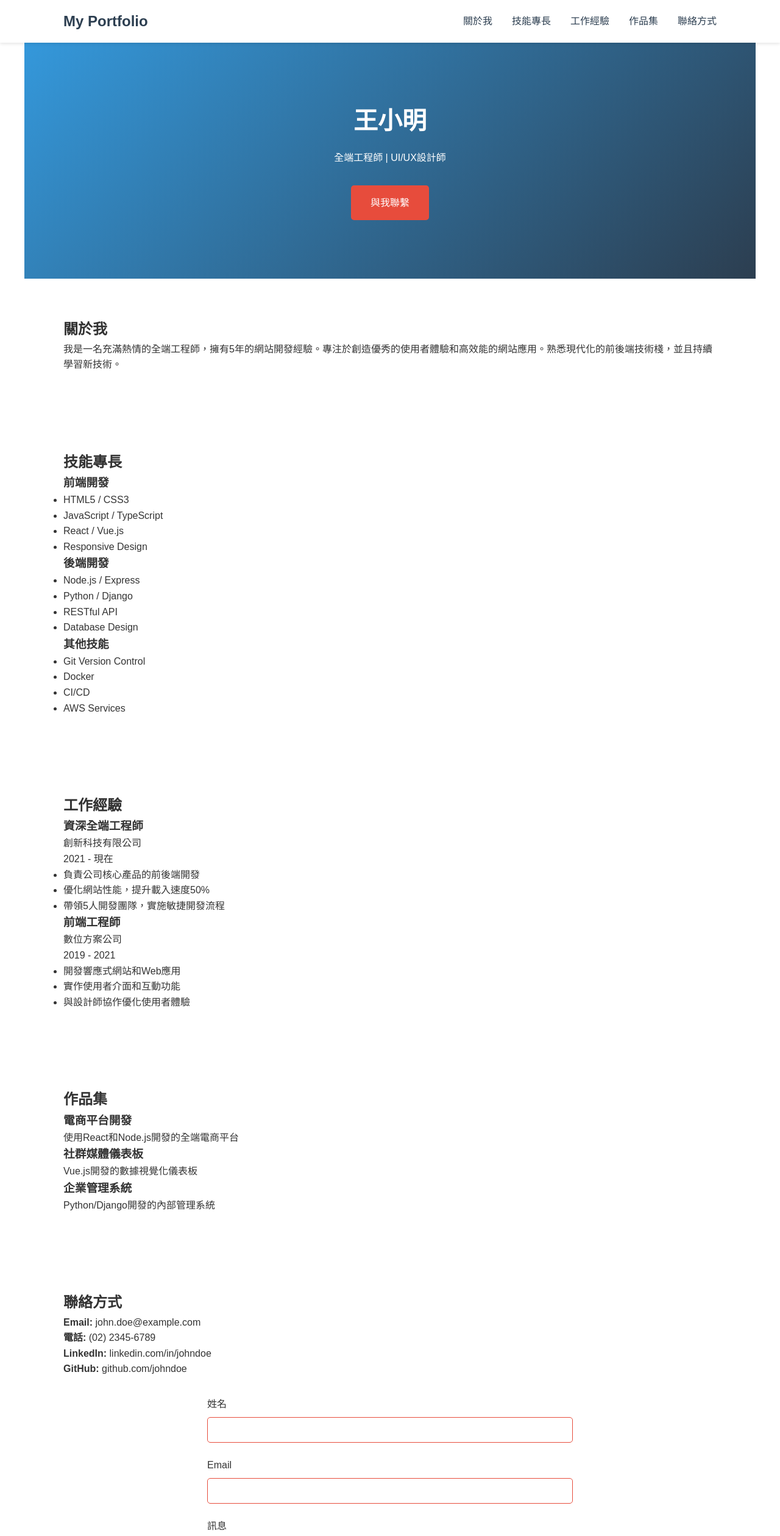
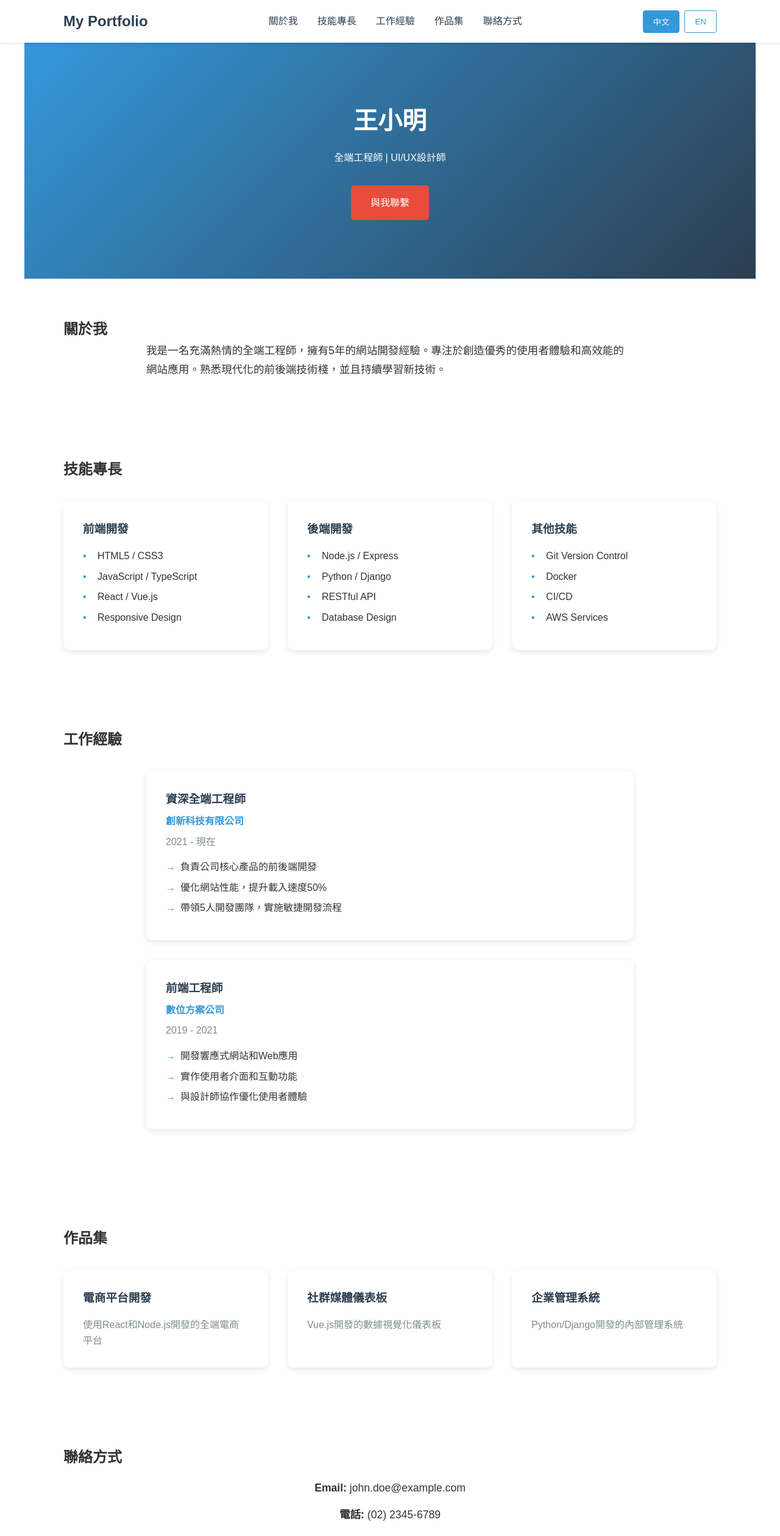
Before and after one commit to JkitH/Profile, a plain HTML site: page index.html in a window 1280 px wide. Shown: the top 2519 px of the page at 61% size. Drawn offline with Linux system fonts and the light colour scheme.

Commit message:
初始化專案：新增個人履歷網站檔案

```diff
--- a/index.html
+++ b/index.html
@@ -5,7 +5,7 @@
     <meta name="viewport" content="width=device-width, initial-scale=1.0">
     <meta name="description" content="個人履歷網站 - 展示專業技能與工作經驗">
     <meta name="keywords" content="個人履歷,作品集,專業技能,工作經驗">
-    <title>個人履歷網站</title>
+    <title data-i18n="pageTitle">個人履歷網站</title>
     <link rel="stylesheet" href="styles.css">
     <link rel="stylesheet" href="error.css">
 </head>
@@ -13,13 +13,17 @@
     <header>
         <nav>
             <div class="logo">My Portfolio</div>
-            <ul>
-                <li><a href="#about">關於我</a></li>
-                <li><a href="#skills">技能專長</a></li>
-                <li><a href="#experience">工作經驗</a></li>
-                <li><a href="#portfolio">作品集</a></li>
-                <li><a href="#contact">聯絡方式</a></li>
+            <ul class="nav-links">
+                <li><a href="#about" data-i18n="nav.about">關於我</a></li>
+                <li><a href="#skills" data-i18n="nav.skills">技能專長</a></li>
+                <li><a href="#experience" data-i18n="nav.experience">工作經驗</a></li>
+                <li><a href="#portfolio" data-i18n="nav.portfolio">作品集</a></li>
+                <li><a href="#contact" data-i18n="nav.contact">聯絡方式</a></li>
             </ul>
+            <div class="language-switch">
+                <button class="lang-btn" data-lang="zh-TW">中文</button>
+                <button class="lang-btn" data-lang="en-US">EN</button>
+            </div>
         </nav>
     </header>
 
@@ -146,6 +150,7 @@
         </div>
     </footer>
 
-    <script src="script.js"></script>
+    <script type="module" src="locales.js"></script>
+    <script type="module" src="script.js"></script>
 </body>
 </html>
--- /dev/null
+++ b/locales.js
@@ -0,0 +1,182 @@
+const locales = {
+    'zh-TW': {
+        nav: {
+            about: '關於我',
+            skills: '技能專長',
+            experience: '工作經驗',
+            portfolio: '作品集',
+            contact: '聯絡方式'
+        },
+        hero: {
+            name: '王小明',
+            title: '全端工程師 | UI/UX設計師',
+            contact: '與我聯繫'
+        },
+        about: {
+            title: '關於我',
+            content: '我是一名充滿熱情的全端工程師，擁有5年的網站開發經驗。專注於創造優秀的使用者體驗和高效能的網站應用。熟悉現代化的前後端技術棧，並且持續學習新技術。'
+        },
+        skills: {
+            title: '技能專長',
+            frontend: {
+                title: '前端開發',
+                items: ['HTML5 / CSS3', 'JavaScript / TypeScript', 'React / Vue.js', 'Responsive Design']
+            },
+            backend: {
+                title: '後端開發',
+                items: ['Node.js / Express', 'Python / Django', 'RESTful API', 'Database Design']
+            },
+            other: {
+                title: '其他技能',
+                items: ['Git Version Control', 'Docker', 'CI/CD', 'AWS Services']
+            }
+        },
+        experience: {
+            title: '工作經驗',
+            jobs: [
+                {
+                    title: '資深全端工程師',
+                    company: '創新科技有限公司',
+                    period: '2021 - 現在',
+                    responsibilities: [
+                        '負責公司核心產品的前後端開發',
+                        '優化網站性能，提升載入速度50%',
+                        '帶領5人開發團隊，實施敏捷開發流程'
+                    ]
+                },
+                {
+                    title: '前端工程師',
+                    company: '數位方案公司',
+                    period: '2019 - 2021',
+                    responsibilities: [
+                        '開發響應式網站和Web應用',
+                        '實作使用者介面和互動功能',
+                        '與設計師協作優化使用者體驗'
+                    ]
+                }
+            ]
+        },
+        portfolio: {
+            title: '作品集',
+            projects: [
+                {
+                    title: '電商平台開發',
+                    description: '使用React和Node.js開發的全端電商平台'
+                },
+                {
+                    title: '社群媒體儀表板',
+                    description: 'Vue.js開發的數據視覺化儀表板'
+                },
+                {
+                    title: '企業管理系統',
+                    description: 'Python/Django開發的內部管理系統'
+                }
+            ]
+        },
+        contact: {
+            title: '聯絡方式',
+            email: 'Email',
+            phone: '電話',
+            form: {
+                name: '姓名',
+                email: 'Email',
+                message: '訊息',
+                submit: '發送訊息'
+            }
+        },
+        footer: {
+            copyright: '© 2024 個人履歷網站. All rights reserved.'
+        }
+    },
+    'en-US': {
+        nav: {
+            about: 'About',
+            skills: 'Skills',
+            experience: 'Experience',
+            portfolio: 'Portfolio',
+            contact: 'Contact'
+        },
+        hero: {
+            name: 'John Wang',
+            title: 'Full Stack Developer | UI/UX Designer',
+            contact: 'Contact Me'
+        },
+        about: {
+            title: 'About Me',
+            content: 'I am a passionate full-stack developer with 5 years of web development experience. I focus on creating excellent user experiences and high-performance web applications. Proficient in modern front-end and back-end technology stacks, and continuously learning new technologies.'
+        },
+        skills: {
+            title: 'Professional Skills',
+            frontend: {
+                title: 'Frontend Development',
+                items: ['HTML5 / CSS3', 'JavaScript / TypeScript', 'React / Vue.js', 'Responsive Design']
+            },
+            backend: {
+                title: 'Backend Development',
+                items: ['Node.js / Express', 'Python / Django', 'RESTful API', 'Database Design']
+            },
+            other: {
+                title: 'Other Skills',
+                items: ['Git Version Control', 'Docker', 'CI/CD', 'AWS Services']
+            }
+        },
+        experience: {
+            title: 'Work Experience',
+            jobs: [
+                {
+                    title: 'Senior Full Stack Developer',
+                    company: 'Innovation Tech Co., Ltd.',
+                    period: '2021 - Present',
+                    responsibilities: [
+                        'Responsible for full-stack development of core products',
+                        'Optimized website performance, improving load speed by 50%',
+                        'Led a team of 5 developers, implementing agile development processes'
+                    ]
+                },
+                {
+                    title: 'Frontend Developer',
+                    company: 'Digital Solutions Corp.',
+                    period: '2019 - 2021',
+                    responsibilities: [
+                        'Developed responsive websites and web applications',
+                        'Implemented user interfaces and interactive features',
+                        'Collaborated with designers to optimize user experience'
+                    ]
+                }
+            ]
+        },
+        portfolio: {
+            title: 'Portfolio',
+            projects: [
+                {
+                    title: 'E-commerce Platform',
+                    description: 'Full-stack e-commerce platform built with React and Node.js'
+                },
+                {
+                    title: 'Social Media Dashboard',
+                    description: 'Data visualization dashboard developed with Vue.js'
+                },
+                {
+                    title: 'Enterprise Management System',
+                    description: 'Internal management system developed with Python/Django'
+                }
+            ]
+        },
+        contact: {
+            title: 'Contact',
+            email: 'Email',
+            phone: 'Phone',
+            form: {
+                name: 'Name',
+                email: 'Email',
+                message: 'Message',
+                submit: 'Send Message'
+            }
+        },
+        footer: {
+            copyright: '© 2024 Personal Portfolio. All rights reserved.'
+        }
+    }
+};
+
+export default locales;
--- a/script.js
+++ b/script.js
@@ -1,125 +1,134 @@
-// 表單驗證
-const contactForm = document.getElementById('contact-form');
-const formGroups = document.querySelectorAll('.form-group');
+import locales from './locales.js';
 
-contactForm.addEventListener('submit', (e) => {
-    e.preventDefault();
-    let isValid = true;
+let currentLang = 'zh-TW';
 
-    // 驗證每個必填欄位
-    formGroups.forEach(group => {
-        const input = group.querySelector('input, textarea');
-        if (!input.value.trim()) {
-            showError(group, '此欄位為必填');
-            isValid = false;
+// 初始化語言設置
+document.addEventListener('DOMContentLoaded', () => {
+    // 設置初始語言
+    updateContent(currentLang);
+
+    // 綁定語言切換按鈕事件
+    document.querySelectorAll('.lang-btn').forEach(btn => {
+        btn.addEventListener('click', () => {
+            const lang = btn.getAttribute('data-lang');
+            currentLang = lang;
+            updateContent(lang);
+            updateActiveLanguageButton(lang);
+        });
+    });
+
+    // 設置初始按鈕狀態
+    updateActiveLanguageButton(currentLang);
+});
+
+// 更新內容函數
+function updateContent(lang) {
+    const content = locales[lang];
+    if (!content) return;
+
+    // 更新所有帶有data-i18n屬性的元素
+    document.querySelectorAll('[data-i18n]').forEach(element => {
+        const keys = element.getAttribute('data-i18n').split('.');
+        let value = content;
+
+        // 遍歷鍵值獲取對應的翻譯
+        for (const key of keys) {
+            if (value[key]) {
+                value = value[key];
             } else {
-            clearError(group);
+                console.warn(`Translation not found for key: ${keys.join('.')}`);
+                return;
+            }
+        }
+
+        // 更新元素內容
+        if (typeof value === 'string') {
+            element.textContent = value;
         }
     });
 
-    // 驗證Email格式
-    const emailInput = document.getElementById('email');
-    const emailRegex = /^[^\s@]+@[^\s@]+\.[^\s@]+$/;
-    if (!emailRegex.test(emailInput.value)) {
-        showError(emailInput.parentElement, '請輸入有效的Email地址');
-        isValid = false;
+    // 更新特定區塊的內容
+    updateHeroSection(content.hero);
+    updateAboutSection(content.about);
+    updateSkillsSection(content.skills);
+    updateExperienceSection(content.experience);
+    updatePortfolioSection(content.portfolio);
+    updateContactSection(content.contact);
+    updateFooter(content.footer);
 }
 
-    // 驗證電話格式
-    const phoneInput = document.getElementById('phone');
-    const phoneRegex = /^[0-9]{8,10}$/;
-    if (!phoneRegex.test(phoneInput.value)) {
-        showError(phoneInput.parentElement, '請輸入有效的電話號碼');
-        isValid = false;
+// 更新語言切換按鈕狀態
+function updateActiveLanguageButton(lang) {
+    document.querySelectorAll('.lang-btn').forEach(btn => {
+        btn.classList.toggle('active', btn.getAttribute('data-lang') === lang);
+    });
 }
 
-    if (isValid) {
-        // 表單驗證通過，可以提交
-        alert('表單已送出，我們會盡快與您聯繫！');
-        contactForm.reset();
-    }
-});
-
-// 顯示錯誤訊息
-function showError(formGroup, message) {
-    formGroup.classList.add('error');
-    const errorMessage = formGroup.querySelector('.error-message') ||
-                        createErrorMessage(formGroup);
-    errorMessage.textContent = message;
+// 更新各個區塊的函數
+function updateHeroSection(content) {
+    document.querySelector('#hero h1').textContent = content.name;
+    document.querySelector('#hero p').textContent = content.title;
+    document.querySelector('#hero .cta-button').textContent = content.contact;
 }
 
-// 清除錯誤訊息
-function clearError(formGroup) {
-    formGroup.classList.remove('error');
-    const errorMessage = formGroup.querySelector('.error-message');
-    if (errorMessage) {
-        errorMessage.textContent = '';
-    }
+function updateAboutSection(content) {
+    document.querySelector('#about .about-content p').textContent = content.content;
 }
 
-// 創建錯誤訊息元素
-function createErrorMessage(formGroup) {
-    const errorDiv = document.createElement('div');
-    errorDiv.className = 'error-message';
-    formGroup.appendChild(errorDiv);
-    return errorDiv;
+function updateSkillsSection(content) {
+    const skillCards = document.querySelectorAll('.skill-card');
+    const skillTypes = ['frontend', 'backend', 'other'];
+
+    skillCards.forEach((card, index) => {
+        const type = skillTypes[index];
+        const skillContent = content[type];
+
+        card.querySelector('h3').textContent = skillContent.title;
+        const list = card.querySelector('ul');
+        list.innerHTML = skillContent.items
+            .map(item => `<li>${item}</li>`)
+            .join('');
+    });
 }
 
-// 綠界金流整合
-const paymentButtons = document.querySelectorAll('.payment-button');
+function updateExperienceSection(content) {
+    const experienceItems = document.querySelectorAll('.experience-item');
 
-paymentButtons.forEach(button => {
-    button.addEventListener('click', () => {
-        const plan = button.dataset.plan;
-        let amount;
+    content.jobs.forEach((job, index) => {
+        const item = experienceItems[index];
+        if (!item) return;
 
-        switch(plan) {
-            case 'basic':
-                amount = 10000;
-                break;
-            case 'pro':
-                amount = 30000;
-                break;
-            case 'enterprise':
-                amount = 50000;
-                break;
-            default:
-                amount = 0;
+        item.querySelector('h3').textContent = job.title;
+        item.querySelector('.company').textContent = job.company;
+        item.querySelector('.period').textContent = job.period;
+
+        const list = item.querySelector('ul');
+        list.innerHTML = job.responsibilities
+            .map(resp => `<li>${resp}</li>`)
+            .join('');
+    });
 }
 
-        if (amount > 0) {
-            // 建立訂單並導向綠界金流付款頁面
-            // 實際整合時需要替換為真實的商店資訊
-            const orderData = {
-                MerchantTradeNo: generateOrderNumber(),
-                MerchantTradeDate: formatDate(new Date()),
-                TotalAmount: amount,
-                TradeDesc: `SEO服務 - ${plan}方案`,
-                ItemName: `SEO服務${plan}方案 x1`,
-                ReturnURL: 'http://localhost:3001/return',
-                OrderResultURL: 'http://localhost:3001/complete'
-            };
+function updatePortfolioSection(content) {
+    const portfolioItems = document.querySelectorAll('.portfolio-item');
 
-            // 模擬導向付款頁面
-            alert(`即將導向付款頁面，訂單金額：NT$ ${amount}`);
-        }
+    content.projects.forEach((project, index) => {
+        const item = portfolioItems[index];
+        if (!item) return;
+
+        item.querySelector('h3').textContent = project.title;
+        item.querySelector('p').textContent = project.description;
     });
-});
-
-// 生成訂單編號
-function generateOrderNumber() {
-    const timestamp = Date.now().toString();
-    const random = Math.floor(Math.random() * 1000).toString().padStart(3, '0');
-    return `SEO${timestamp}${random}`;
 }
 
-// 格式化日期
-function formatDate(date) {
-    const year = date.getFullYear();
-    const month = (date.getMonth() + 1).toString().padStart(2, '0');
-    const day = date.getDate().toString().padStart(2, '0');
-    const hours = date.getHours().toString().padStart(2, '0');
-    const minutes = date.getMinutes().toString().padStart(2, '0');
-    const seconds = date.getSeconds().toString().padStart(2, '0');
-    return `${year}/${month}/${day} ${hours}:${minutes}:${seconds}`;
+function updateContactSection(content) {
+    const form = document.querySelector('#contact-form');
+    form.querySelector('label[for="name"]').textContent = content.form.name;
+    form.querySelector('label[for="email"]').textContent = content.form.email;
+    form.querySelector('label[for="message"]').textContent = content.form.message;
+    form.querySelector('button[type="submit"]').textContent = content.form.submit;
 }
+
+function updateFooter(content) {
+    document.querySelector('.footer-content p').textContent = content.copyright;
+}
--- a/styles.css
+++ b/styles.css
@@ -28,6 +28,37 @@ nav {
     padding: 1rem 5%;
     max-width: 1200px;
     margin: 0 auto;
+}
+
+.nav-links {
+    display: flex;
+    list-style: none;
+    margin-right: 2rem;
+}
+
+.language-switch {
+    display: flex;
+    gap: 0.5rem;
+}
+
+.lang-btn {
+    padding: 0.5rem 1rem;
+    border: 1px solid #3498db;
+    background: transparent;
+    color: #3498db;
+    cursor: pointer;
+    border-radius: 4px;
+    transition: all 0.3s ease;
+}
+
+.lang-btn:hover {
+    background: #3498db;
+    color: white;
+}
+
+.lang-btn.active {
+    background: #3498db;
+    color: white;
 }
 
 .logo {
@@ -94,90 +125,140 @@ section {
     background-color: #c0392b;
 }
 
-/* 服務卡片 */
-.service-grid {
+/* 關於我 */
+.about-content {
+    max-width: 800px;
+    margin: 0 auto;
+    line-height: 1.8;
+    font-size: 1.1rem;
+}
+
+/* 技能卡片 */
+.skills-grid {
     display: grid;
     grid-template-columns: repeat(auto-fit, minmax(250px, 1fr));
     gap: 2rem;
     margin-top: 2rem;
 }
 
-.service-card {
+.skill-card {
     background: #fff;
     padding: 2rem;
     border-radius: 10px;
     box-shadow: 0 3px 10px rgba(0,0,0,0.1);
-    text-align: center;
 }
 
-/* 功能列表 */
-.feature-list {
-    list-style: none;
-    margin-top: 2rem;
+.skill-card h3 {
+    margin-bottom: 1rem;
+    color: #2c3e50;
 }
 
-.feature-list li {
-    margin-bottom: 1rem;
-    padding-left: 2rem;
+.skill-card ul {
+    list-style: none;
+}
+
+.skill-card ul li {
+    margin: 0.5rem 0;
+    padding-left: 1.5rem;
     position: relative;
 }
 
-.feature-list li:before {
-    content: '✓';
+.skill-card ul li:before {
+    content: '•';
     position: absolute;
     left: 0;
-    color: #27ae60;
+    color: #3498db;
 }
 
-/* 價格方案 */
-.pricing-grid {
+/* 工作經驗 */
+.experience-timeline {
+    max-width: 800px;
+    margin: 2rem auto;
+}
+
+.experience-item {
+    margin-bottom: 2rem;
+    padding: 2rem;
+    background: #fff;
+    border-radius: 10px;
+    box-shadow: 0 3px 10px rgba(0,0,0,0.1);
+    position: relative;
+}
+
+.experience-item h3 {
+    color: #2c3e50;
+    margin-bottom: 0.5rem;
+}
+
+.experience-item .company {
+    color: #3498db;
+    font-weight: bold;
+    margin-bottom: 0.5rem;
+}
+
+.experience-item .period {
+    color: #7f8c8d;
+    margin-bottom: 1rem;
+}
+
+.experience-item ul {
+    list-style: none;
+    margin-top: 1rem;
+}
+
+.experience-item ul li {
+    margin-bottom: 0.5rem;
+    padding-left: 1.5rem;
+    position: relative;
+}
+
+.experience-item ul li:before {
+    content: '→';
+    position: absolute;
+    left: 0;
+    color: #3498db;
+}
+
+/* 作品集 */
+.portfolio-grid {
     display: grid;
-    grid-template-columns: repeat(auto-fit, minmax(280px, 1fr));
+    grid-template-columns: repeat(auto-fit, minmax(300px, 1fr));
     gap: 2rem;
     margin-top: 2rem;
 }
 
-.pricing-card {
+.portfolio-item {
     background: #fff;
     padding: 2rem;
     border-radius: 10px;
     box-shadow: 0 3px 10px rgba(0,0,0,0.1);
+    transition: transform 0.3s;
+}
+
+.portfolio-item:hover {
+    transform: translateY(-5px);
+}
+
+.portfolio-item h3 {
+    color: #2c3e50;
+    margin-bottom: 1rem;
+}
+
+.portfolio-item p {
+    color: #7f8c8d;
+    line-height: 1.6;
+}
+
+/* 聯絡方式 */
+.contact-info {
+    max-width: 600px;
+    margin: 0 auto 2rem;
     text-align: center;
 }
 
-.pricing-card.featured {
-    transform: scale(1.05);
-    border: 2px solid #3498db;
-}
-
-.price {
-    font-size: 1.8rem;
-    font-weight: bold;
-    color: #2c3e50;
+.contact-info p {
     margin: 1rem 0;
-}
-
-.pricing-card ul {
-    list-style: none;
-    margin: 1.5rem 0;
-}
-
-.pricing-card ul li {
-    margin-bottom: 0.5rem;
-}
-
-.payment-button {
-    background-color: #3498db;
-    color: #fff;
-    border: none;
-    padding: 0.8rem 1.5rem;
-    border-radius: 5px;
-    cursor: pointer;
-    transition: background-color 0.3s;
-}
-
-.payment-button:hover {
-    background-color: #2980b9;
+    font-size: 1.1rem;
 }
 
 /* 聯絡表單 */
```
Also changed, not shown: 1 other file. Lines whose indentation alone changed are shown as unchanged.
